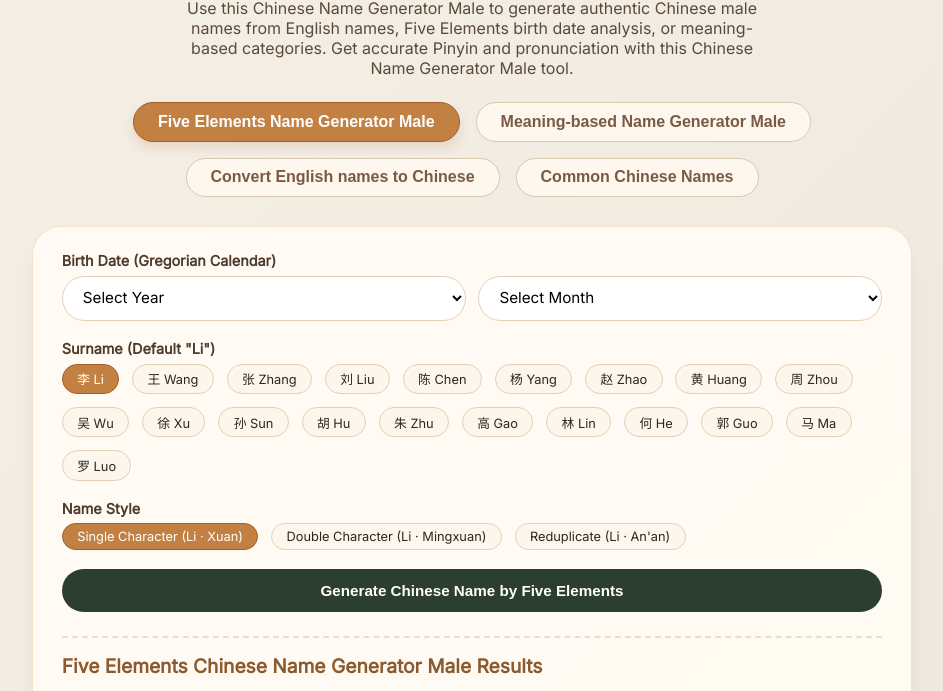
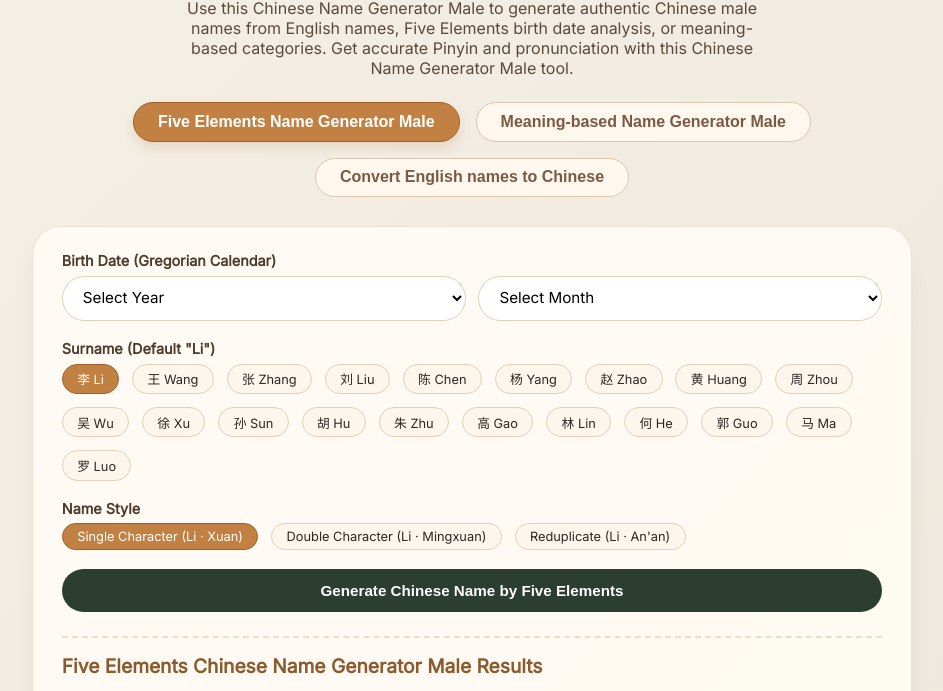
Before and after one commit to 875279933/Chinese-Name-Generator, a website: page index.html in a window 1280 px wide. Shown: the part 72-763 px from the top of the page, without its empty margins (168-1111 px from the left). Drawn offline with Linux system fonts and the light colour scheme.

Commit message:
Add files via upload

```diff
--- a/index.html
+++ b/index.html
@@ -124,7 +124,6 @@
         <button class="mode-btn active" data-mode="wuxing">Five Elements Name Generator Male</button>
         <button class="mode-btn" data-mode="meaning">Meaning-based Name Generator Male</button>
         <button class="mode-btn" data-mode="english">Convert English names to Chinese</button>
-        <button class="mode-btn" id="commonNamesBtn" onclick="window.location.href='common-chinese-names.html'">Common Chinese Names</button>
     </div>
 
     <div class="card-panel">
```
